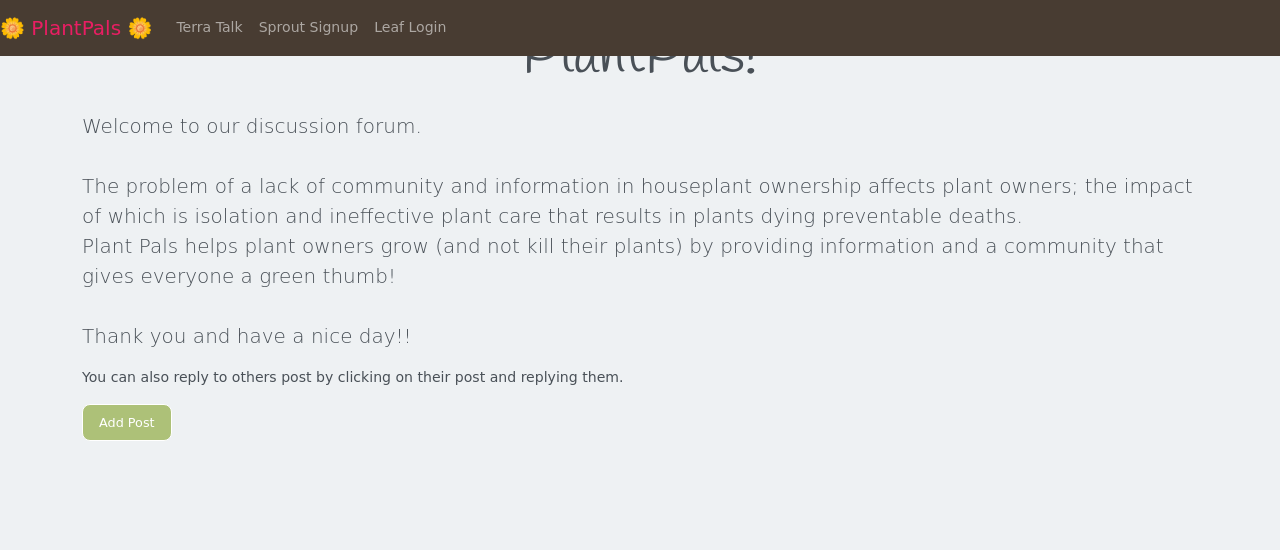
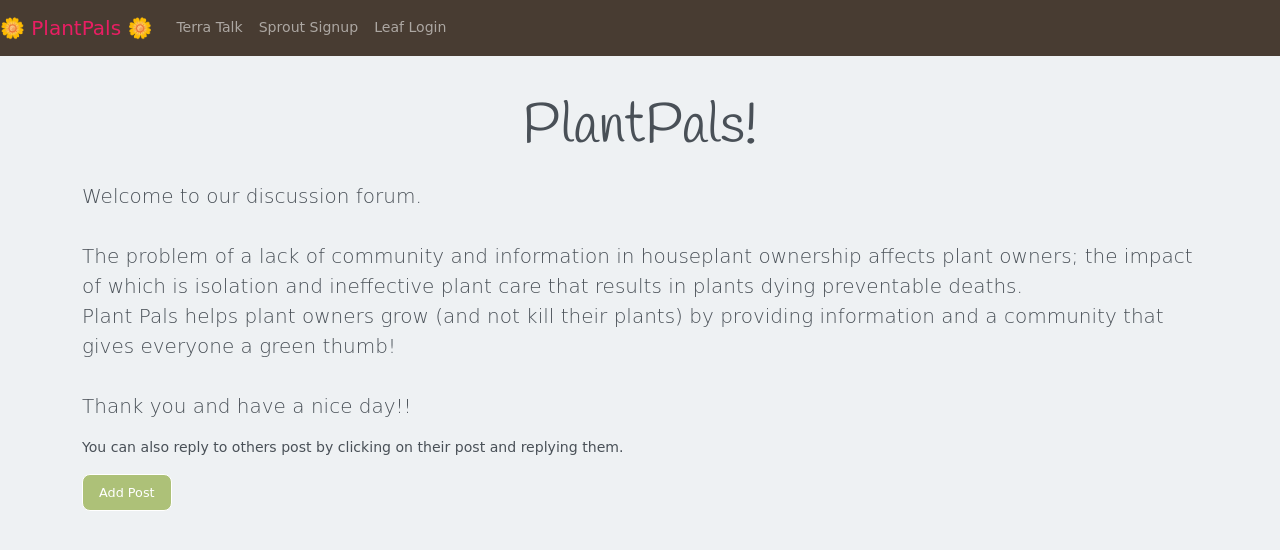
Before and after one commit to ao994/plant-pals, a Django app: page / in a window 1280 px wide. Shown: the top 550 px of the page. Run offline with Django 3.2, Linux system fonts and the light colour scheme; some libraries are stand-ins or nearby versions; some web fonts are replaced.

Commit message:
Fixed navbar issue

```diff
--- a/Code/plant-pals/static/profile_of_user/style.css
+++ b/Code/plant-pals/static/profile_of_user/style.css
@@ -13,7 +13,6 @@
   font-style: normal;
 }
 
-
 /* Taken from forum.html */
 
 /* CONFLICT- PLEASE FIX */
@@ -27,7 +26,8 @@ body {
   line-height: 1.5;
   color: #495057;
   text-align: left;
-    background-color: #eef1f3
+  background-color: #eef1f3;
+  padding-top: 70px !important;
 }
 
 .mt-100 {
```
Lines whose indentation alone changed are shown as unchanged.
